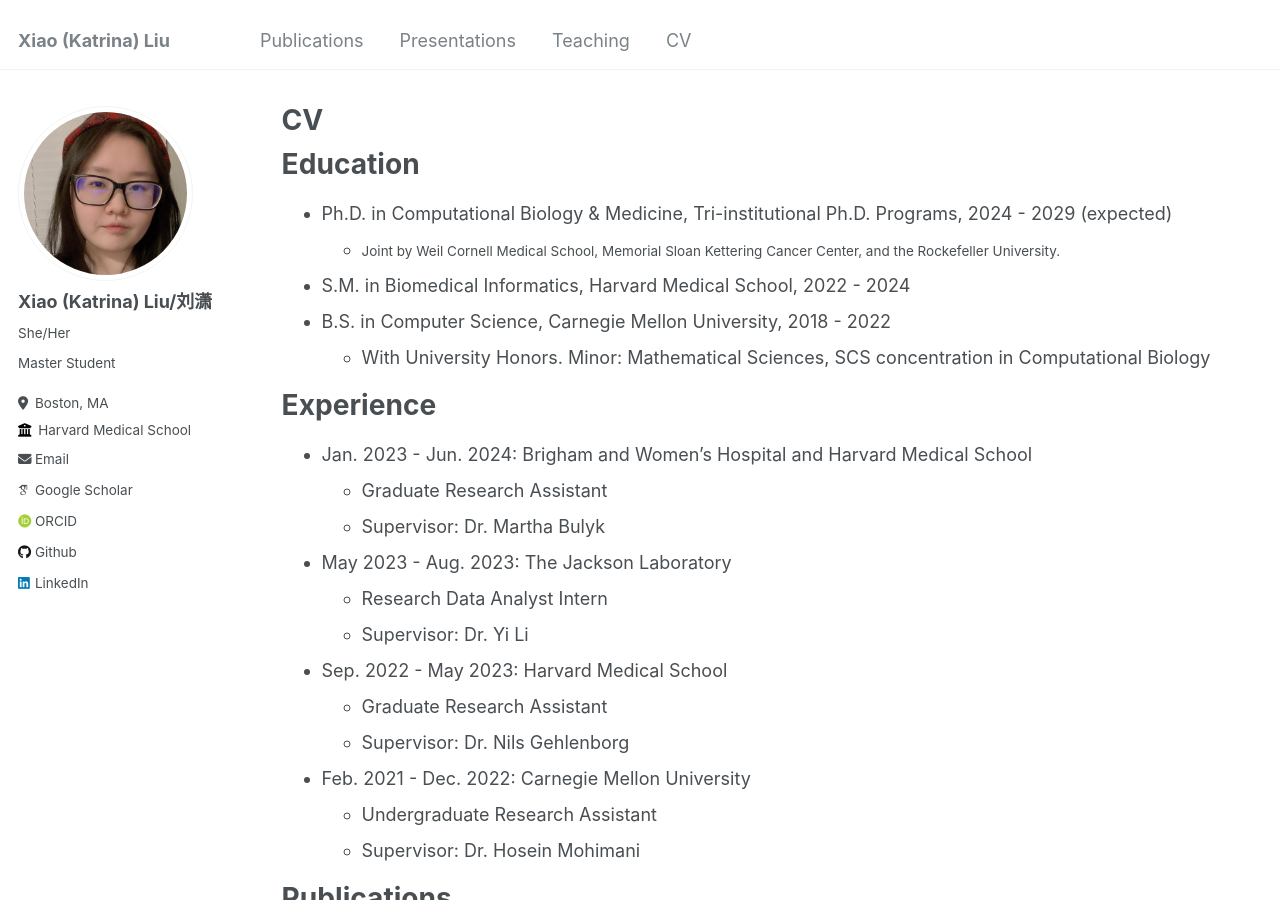
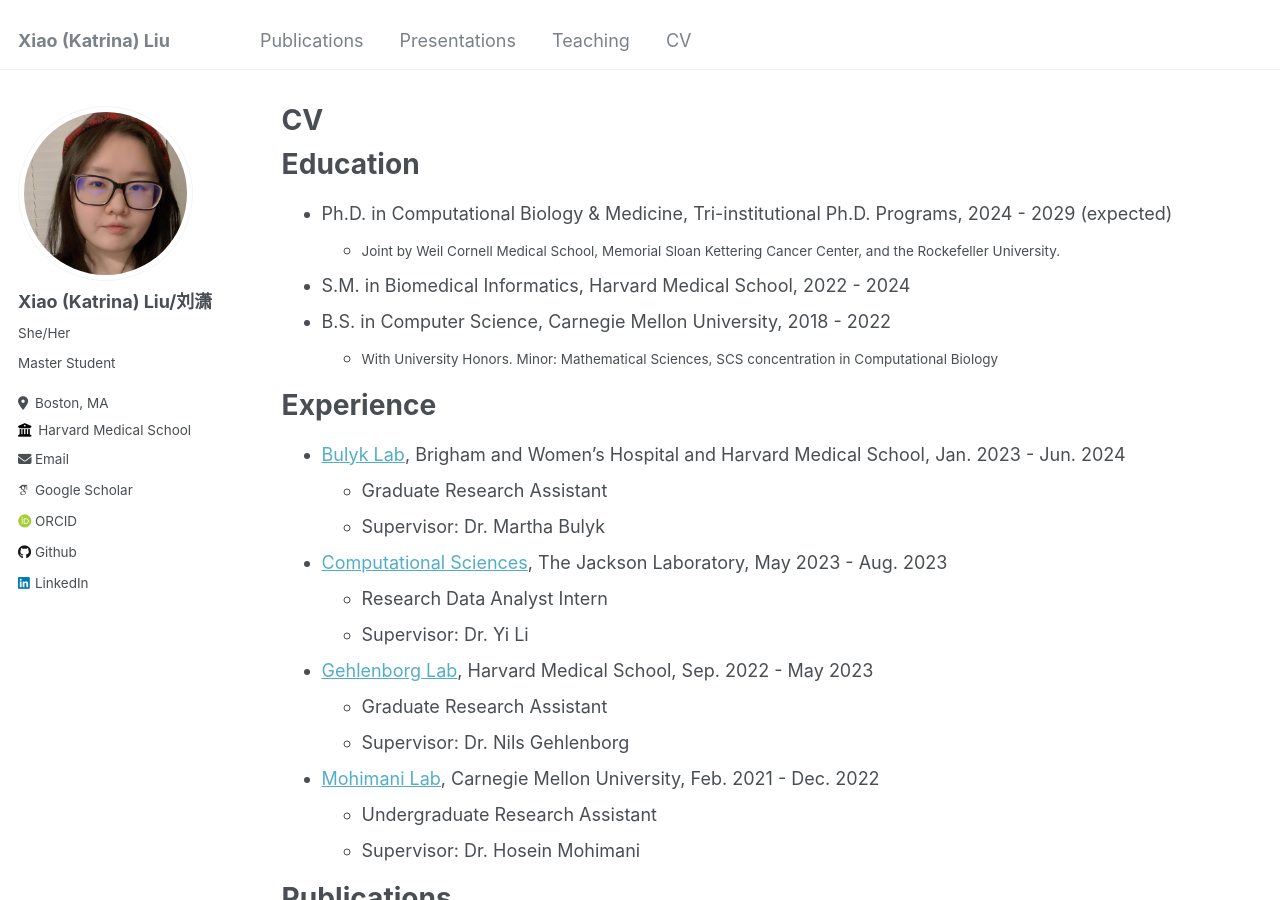
Before and after one commit to katrina-liu/katrina-liu.github.io, a Jekyll site: the page built from _pages/cv.md, in a window 1280 px wide and 900 px high. Built offline with Jekyll 4.4.1, drawn with Linux system fonts in a browser that asks for light colours; some web fonts are replaced.

Commit message:
Update cv.md

```diff
--- a/_pages/cv.md
+++ b/_pages/cv.md
@@ -15,23 +15,23 @@
   * <small>Joint by Weil Cornell Medical School, Memorial Sloan Kettering Cancer Center, and the Rockefeller University.</small>
 * S.M. in Biomedical Informatics, Harvard Medical School, 2022 - 2024
 * B.S. in Computer Science, Carnegie Mellon University, 2018 - 2022
-  * With University Honors. Minor: Mathematical Sciences, SCS concentration in Computational Biology
+  * <small>With University Honors. Minor: Mathematical Sciences, SCS concentration in Computational Biology </small>
 
 Experience
 ======
-* Jan. 2023 - Jun. 2024: Brigham and Women's Hospital and Harvard Medical School
+* [Bulyk Lab](http://the_brain.bwh.harvard.edu/index.html), Brigham and Women's Hospital and Harvard Medical School, Jan. 2023 - Jun. 2024
   * Graduate Research Assistant
   * Supervisor: Dr. Martha Bulyk
 
-* May 2023 - Aug. 2023: The Jackson Laboratory
+* [Computational Sciences](https://www.jax.org/research-and-faculty/resources/scientific-research-services/computational-sciences), The Jackson Laboratory, May 2023 - Aug. 2023
   * Research Data Analyst Intern
   * Supervisor: Dr. Yi Li
 
-* Sep. 2022 - May 2023: Harvard Medical School
+* [Gehlenborg Lab](https://hidivelab.org/), Harvard Medical School, Sep. 2022 - May 2023
   * Graduate Research Assistant
   * Supervisor: Dr. Nils Gehlenborg
 
-* Feb. 2021 - Dec. 2022: Carnegie Mellon University
+* [Mohimani Lab](http://mohimanilab.cbd.cmu.edu/), Carnegie Mellon University, Feb. 2021 - Dec. 2022
   * Undergraduate Research Assistant
   * Supervisor: Dr. Hosein Mohimani
 
```
